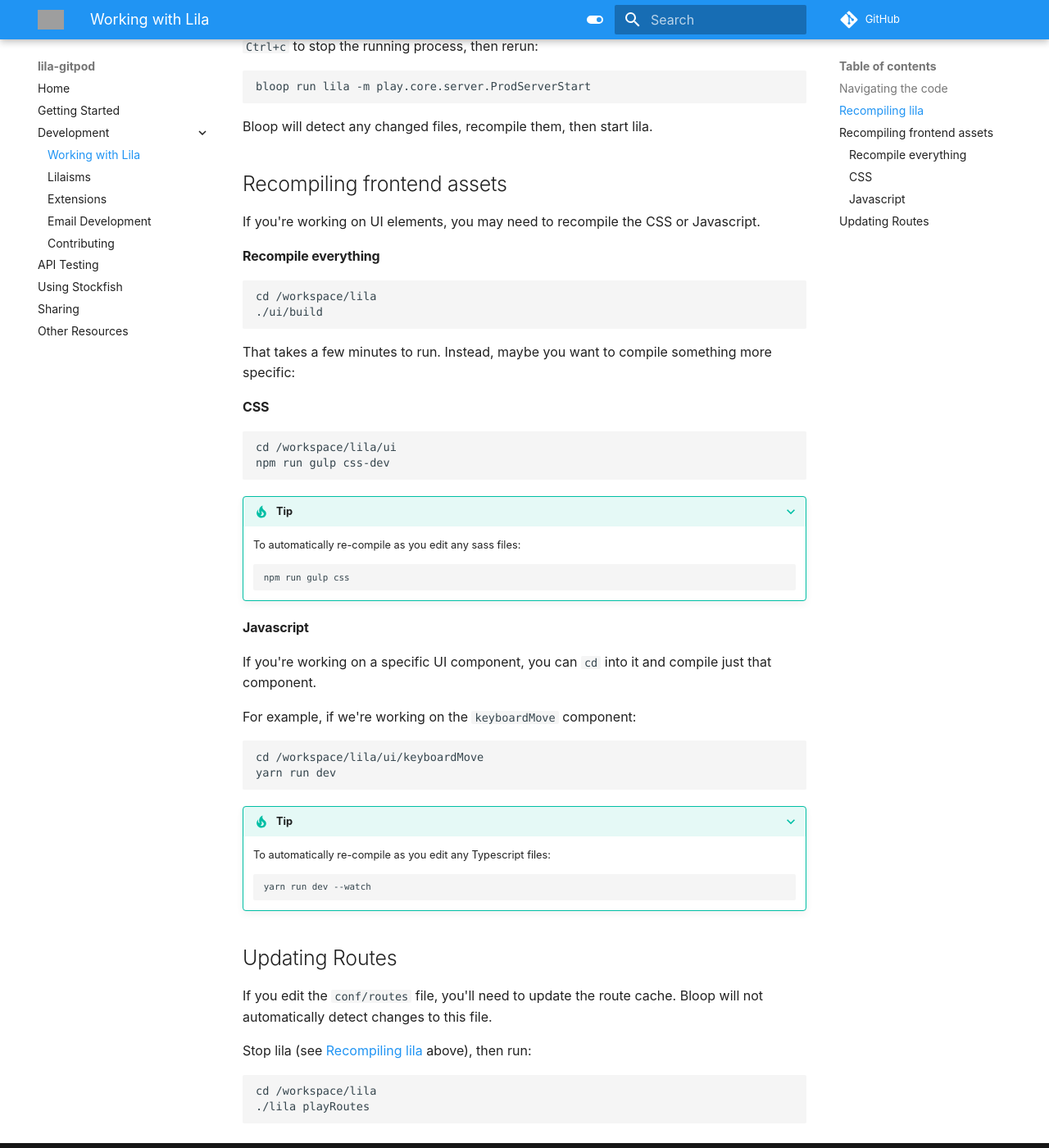
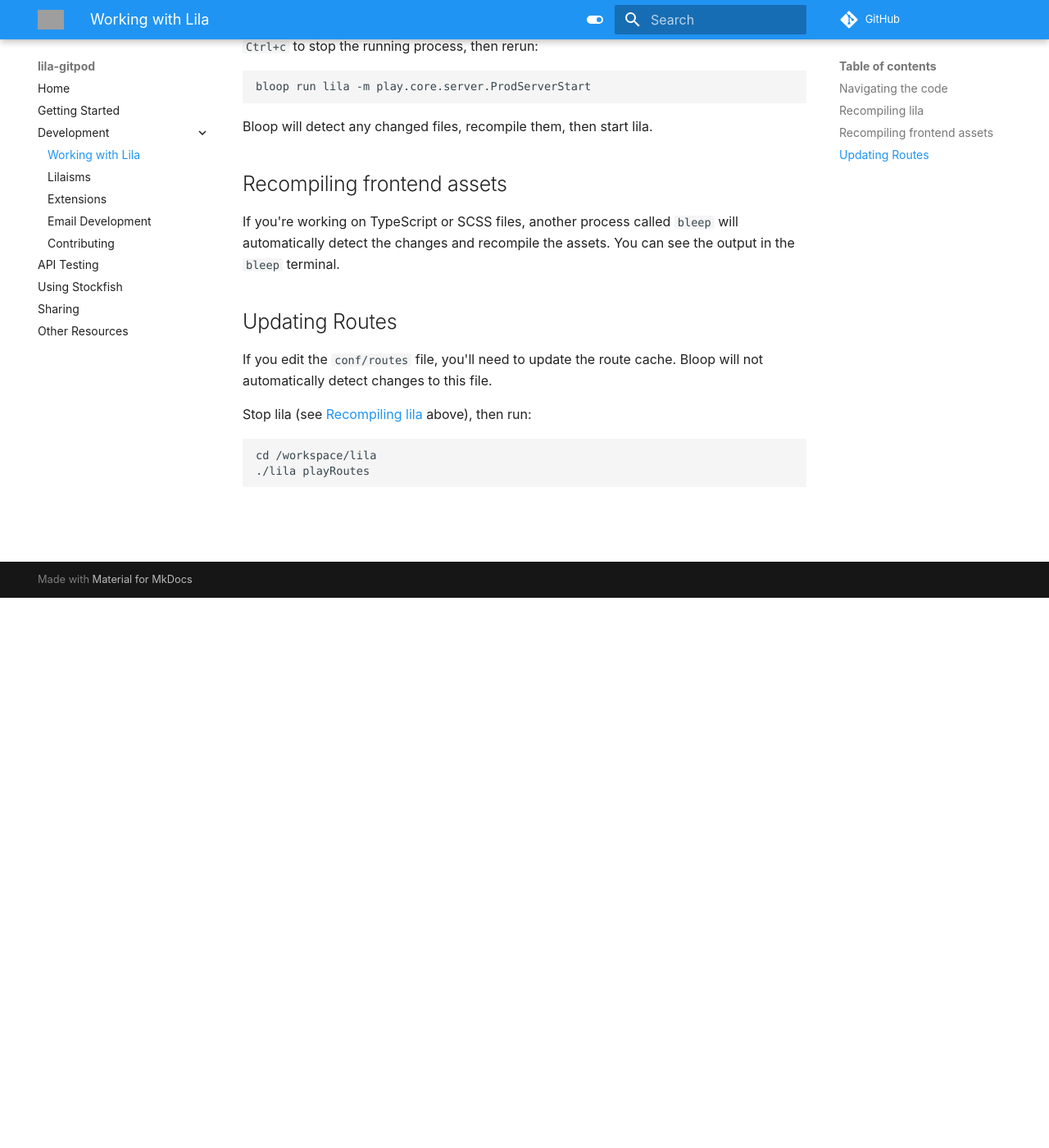
Before and after one commit to lichess-org/lila-gitpod, an MkDocs documentation site: the page built from docs/development.md, in a window 1280 px wide and 1400 px high, scrolled down 671 px. Shown: the whole window at 82% size. Built offline with MkDocs 1.6.1 and Material for MkDocs 9.7.7, drawn with Linux system fonts in a browser that asks for light colours; comment, search, counter and statistics services are not loaded; grey boxes are pictures that could not be loaded.

Commit message:
Use bleep for UI builds (#14)

```diff
--- a/docs/development.md
+++ b/docs/development.md
@@ -25,40 +25,7 @@ Bloop will detect any changed files, recompile them, then start lila.
 
 ## Recompiling frontend assets
 
-If you're working on UI elements, you may need to recompile the CSS or Javascript.
-
-#### Recompile everything
-
-    cd /workspace/lila
-    ./ui/build
-
-That takes a few minutes to run. Instead, maybe you want to compile something more specific:
-
-#### CSS
-
-    cd /workspace/lila/ui
-    npm run gulp css-dev
-
-???+ tip
-
-    To automatically re-compile as you edit any sass files:
-
-        npm run gulp css
-
-#### Javascript
-
-If you're working on a specific UI component, you can `cd` into it and compile just that component.
-
-For example, if we're working on the `keyboardMove` component:
-
-    cd /workspace/lila/ui/keyboardMove
-    yarn run dev
-
-???+ tip
-
-    To automatically re-compile as you edit any Typescript files:
-
-        yarn run dev --watch
+If you're working on TypeScript or SCSS files, another process called `bleep` will automatically detect the changes and recompile the assets. You can see the output in the `bleep` terminal.
 
 ## Updating Routes
 
```
Also changed, not shown: .gitpod.yml (+7 -2 lines).
